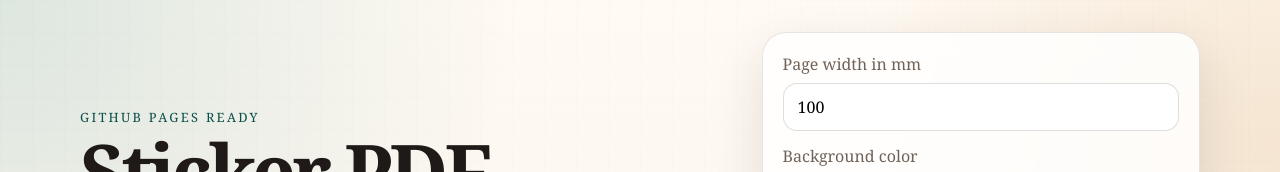
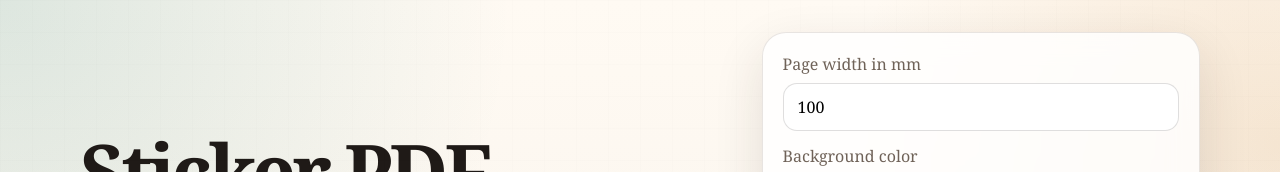
Before and after one commit to FrenchToastStudio/ets-printer-sticker-exporter, a plain HTML site: page index.html in a window 1280 px wide. Shown: the top 172 px of the page. Drawn offline with nearby package versions, Linux system fonts and the light colour scheme; a script that the page names is missing.

Commit message:
fix: removed useless text
Co-authored-by: Copilot <copilot@github.com>

```diff
--- a/index.html
+++ b/index.html
@@ -17,7 +17,6 @@
     <main class="shell">
       <section class="hero">
         <div>
-          <p class="eyebrow">GitHub Pages ready</p>
           <h1>Sticker PDF Builder</h1>
           <p class="lede">
             Drop PNG, JPG, PDF or WebP artwork here and generate a transparent PDF with a cut contour
```
